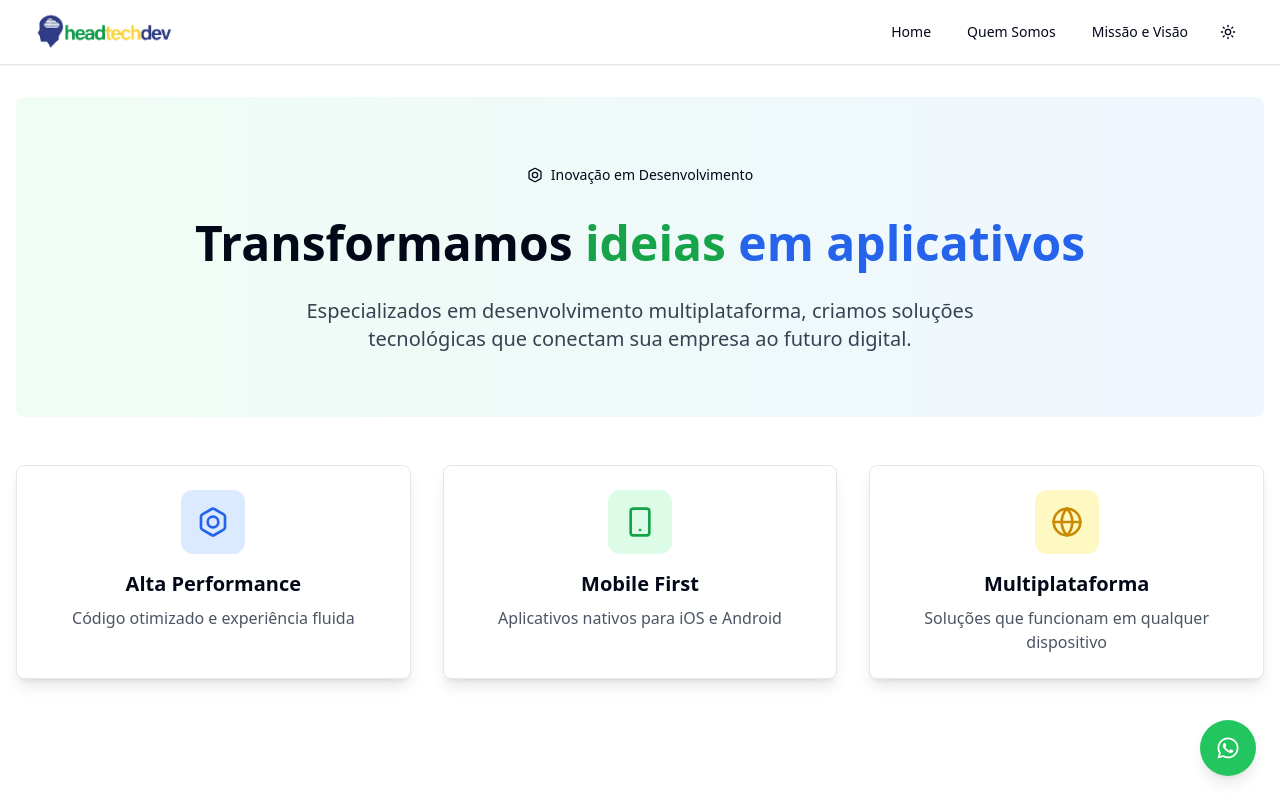
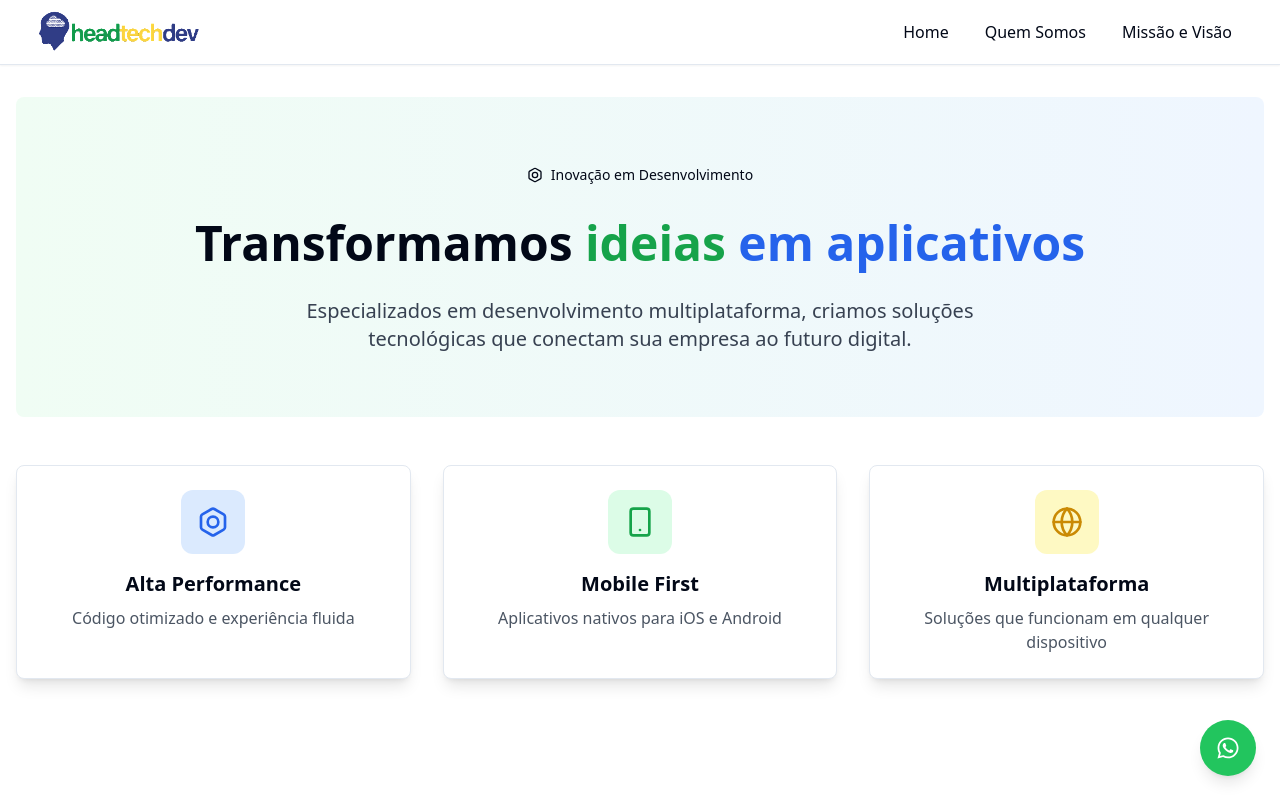
Before and after one commit to headtechdev/aulagithub, a React (Vite) app: page / in a window 1280 px wide. Shown: the top 800 px of the page. Built offline with nearby package versions, Linux system fonts and the light colour scheme.

Commit message:
[dyad] Aumentando logos, fixando tema claro, aumentando fonte do menu e removendo alternador de tema. - wrote 3 file(s), deleted 1 file(s)

```diff
--- a/src/App.tsx
+++ b/src/App.tsx
@@ -10,7 +10,7 @@ import NotFound from "./pages/NotFound";
 import Header from "./components/Header";
 import Footer from "./components/Footer";
 import WhatsAppButton from "./components/WhatsAppButton";
-import { ThemeProvider } from "next-themes";
+// import { ThemeProvider } from "next-themes"; // Removido
 
 const queryClient = new QueryClient();
 
@@ -19,7 +19,7 @@ const App = () => (
     <TooltipProvider>
       <Toaster />
       <Sonner />
-      <ThemeProvider attribute="class" defaultTheme="system" enableSystem>
+      {/* <ThemeProvider attribute="class" defaultTheme="system" enableSystem> */} {/* Removido */}
         <BrowserRouter>
           <div className="flex flex-col min-h-screen">
             <Header />
@@ -36,7 +36,7 @@ const App = () => (
             <WhatsAppButton />
           </div>
         </BrowserRouter>
-      </ThemeProvider>
+      {/* </ThemeProvider> */} {/* Removido */}
     </TooltipProvider>
   </QueryClientProvider>
 );
--- a/src/components/Footer.tsx
+++ b/src/components/Footer.tsx
@@ -6,7 +6,7 @@ const Footer = () => {
       <div className="container mx-auto px-4 flex flex-col md:flex-row justify-between items-center md:items-start text-center md:text-left">
         <div className="mb-6 md:mb-0 md:w-1/3">
           <Link to="/" className="flex items-center justify-center md:justify-start mb-4">
-            <img src="/Logo-Head-Dark-1.png" alt="Headtechdev Logo" className="h-10" /> {/* Alterado de h-8 para h-10 */}
+            <img src="/Logo-Head-Dark-1.png" alt="Headtechdev Logo" className="h-12" /> {/* Alterado de h-10 para h-12 */}
           </Link>
           <p className="text-sm max-w-xs mx-auto md:mx-0">
             Desenvolvemos aplicativos multiplataformas de alta qualidade, transformando ideias em soluções tecnológicas inovadoras.
--- a/src/components/Header.tsx
+++ b/src/components/Header.tsx
@@ -7,49 +7,48 @@ import {
   NavigationMenuList,
   navigationMenuTriggerStyle,
 } from "@/components/ui/navigation-menu";
-import { useTheme } from "next-themes";
-import { ThemeToggle } from "./ThemeToggle";
+// import { useTheme } from "next-themes"; // Removido
+// import { ThemeToggle } from "./ThemeToggle"; // Removido
 
 const Header = () => {
-  const { theme } = useTheme();
+  // const { theme } = useTheme(); // Removido
 
-  // 'logo.png' é o logo claro (para fundos escuros)
-  // 'Logo-Head-Dark-1.png' é o logo escuro (para fundos claros)
-  const logoSrc = theme === "dark" ? "/logo.png" : "/Logo-Head-Dark-1.png";
+  // O logo será sempre a versão escura (para fundos claros)
+  const logoSrc = "/Logo-Head-Dark-1.png";
   const logoAlt = "Headtechdev Logo";
 
   return (
     <header className="sticky top-0 z-50 w-full border-b bg-background/95 shadow-sm backdrop-blur supports-[backdrop-filter]:bg-background/60">
       <div className="container flex h-16 items-center justify-between">
         <Link to="/" className="flex items-center space-x-2">
-          <img src={logoSrc} alt={logoAlt} className="h-10" /> {/* Alterado de h-8 para h-10 */}
+          <img src={logoSrc} alt={logoAlt} className="h-12" /> {/* Alterado de h-10 para h-12 */}
         </Link>
         <NavigationMenu>
           <NavigationMenuList>
             <NavigationMenuItem>
               <Link to="/">
-                <NavigationMenuLink className={navigationMenuTriggerStyle()}>
+                <NavigationMenuLink className={cn(navigationMenuTriggerStyle(), "text-base")}> {/* Adicionado text-base */}
                   Home
                 </NavigationMenuLink>
               </Link>
             </NavigationMenuItem>
             <NavigationMenuItem>
               <Link to="/quem-somos">
-                <NavigationMenuLink className={navigationMenuTriggerStyle()}>
+                <NavigationMenuLink className={cn(navigationMenuTriggerStyle(), "text-base")}> {/* Adicionado text-base */}
                   Quem Somos
                 </NavigationMenuLink>
               </Link>
             </NavigationMenuItem>
             <NavigationMenuItem>
               <Link to="/missao-visao">
-                <NavigationMenuLink className={navigationMenuTriggerStyle()}>
+                <NavigationMenuLink className={cn(navigationMenuTriggerStyle(), "text-base")}> {/* Adicionado text-base */}
                   Missão e Visão
                 </NavigationMenuLink>
               </Link>
             </NavigationMenuItem>
-            <NavigationMenuItem>
-              <ThemeToggle />
-            </NavigationMenuItem>
+            {/* <NavigationMenuItem> */}
+              {/* <ThemeToggle /> */} {/* Removido */}
+            {/* </NavigationMenuItem> */}
           </NavigationMenuList>
         </NavigationMenu>
       </div>
--- a/src/components/ThemeToggle.tsx
+++ /dev/null
@@ -1,40 +0,0 @@
-"use client";
-
-import * as React from "react";
-import { Moon, Sun } from "lucide-react";
-import { useTheme } from "next-themes";
-
-import { Button } from "@/components/ui/button";
-import {
-  DropdownMenu,
-  DropdownMenuContent,
-  DropdownMenuItem,
-  DropdownMenuTrigger,
-} from "@/components/ui/dropdown-menu";
-
-export function ThemeToggle() {
-  const { setTheme } = useTheme();
-
-  return (
-    <DropdownMenu>
-      <DropdownMenuTrigger asChild>
-        <Button variant="ghost" size="icon">
-          <Sun className="h-[1.2rem] w-[1.2rem] rotate-0 scale-100 transition-all dark:-rotate-90 dark:scale-0" />
-          <Moon className="absolute h-[1.2rem] w-[1.2rem] rotate-90 scale-0 transition-all dark:rotate-0 dark:scale-100" />
-          <span className="sr-only">Toggle theme</span>
-        </Button>
-      </DropdownMenuTrigger>
-      <DropdownMenuContent align="end">
-        <DropdownMenuItem onClick={() => setTheme("light")}>
-          Light
-        </DropdownMenuItem>
-        <DropdownMenuItem onClick={() => setTheme("dark")}>
-          Dark
-        </DropdownMenuItem>
-        <DropdownMenuItem onClick={() => setTheme("system")}>
-          System
-        </DropdownMenuItem>
-      </DropdownMenuContent>
-    </DropdownMenu>
-  );
-}
```
